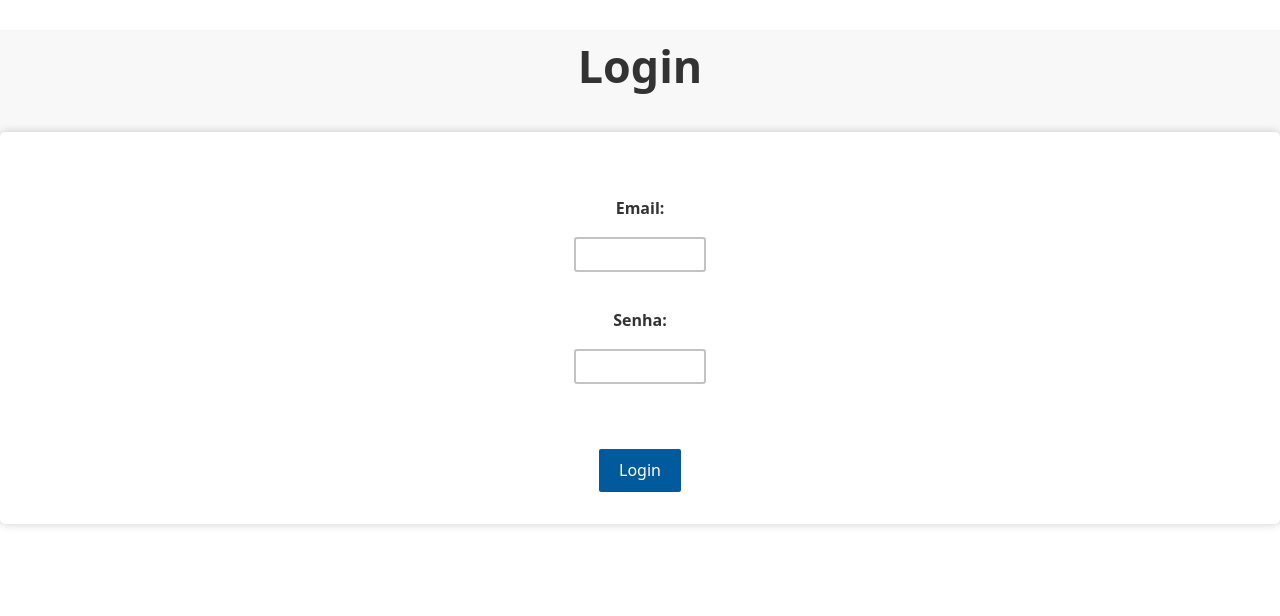
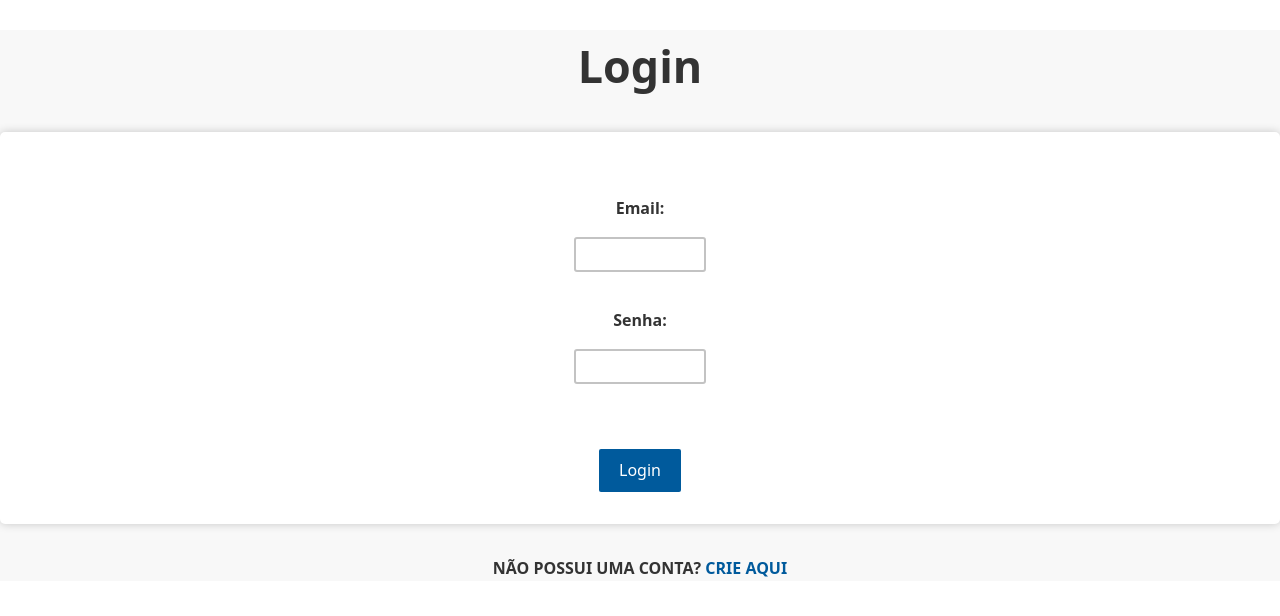
Before and after one commit to raularaju/trabES, a React (Vite) app in the folder client/: page / in a window 1280 px wide. Shown: the top 616 px of the page. Built offline with nearby package versions, Linux system fonts and the light colour scheme.

Commit message:
feat: link from login to signup

```diff
--- a/client/src/components/Login/LoginPage.tsx
+++ b/client/src/components/Login/LoginPage.tsx
@@ -1,5 +1,5 @@
 import React, { useState } from 'react';
-import { useNavigate } from 'react-router-dom';
+import { Link, useNavigate } from 'react-router-dom';
 import { login } from '../../requests/user';
 import './LoginPage.css'
 function LoginPage() {
@@ -50,10 +50,13 @@ function LoginPage() {
         {loading ? ( // show the loading screen if loading is true
           <div>Loading...</div>
         ) : (
-          <button type="submit">Login</button>
+          <>
+            <button type="submit">Login</button>
+          </>
         )}
         {error && <div className="error">{error}</div>}
       </form>
+      <h4>NÃO POSSUI UMA CONTA? <Link to='/signup'>CRIE AQUI</Link></h4>
     </div>
   );
 }
```
